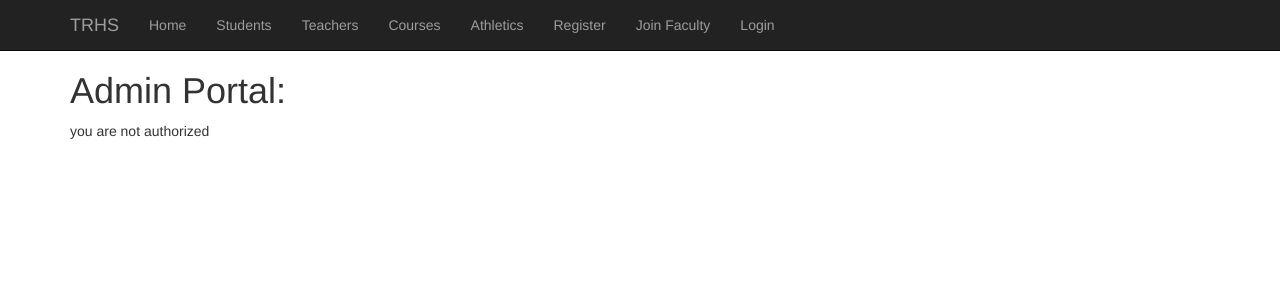
After one commit to trabnett/flask-highscool-app, a Flask app: page /admin in a window 1280 px wide. The commit adds this page. Shown: the top 300 px of the page. Run offline with Flask 2, Linux system fonts and the light colour scheme; some libraries are stand-ins or nearby versions.

Commit message:
added admin route

```diff
--- a/app/routes.py
+++ b/app/routes.py
@@ -1,6 +1,6 @@
 from app import app
 from flask import render_template, flash, redirect, url_for, request
-from app.forms import LoginForm, TestScore, NewSport, NewCourse, Register
+from app.forms import LoginForm, TestScore, NewSport, NewCourse, Register, JoinFaculty
 from app.students import Students
 from app import db
 from flask_login import current_user, login_user, logout_user
@@ -315,5 +315,15 @@ def register():
     form = Register()
     if request.method == 'POST' and form.validate():
         return render_template('register.html', form=form)
+    return render_template('register.html', form=form)
 
-    return render_template('register.html', form=form)
+@app.route('/join_faculty', methods=['GET', 'POST'])
+def join_faculty():
+    form = JoinFaculty()
+    if request.method == 'POST' and form.validate():
+        return render_template('join_faculty.html', form=form)
+    return render_template('join_faculty.html', form=form)
+
+@app.route('/admin', methods=['GET', 'POST'])
+def admin():
+    return render_template('admin.html')
--- /dev/null
+++ b/app/templates/admin.html
@@ -0,0 +1,12 @@
+{% extends 'layout.html' %}
+{% block content %}
+    <div class="buffer container">
+        <h1>Admin Portal:</h1>
+
+        {% if current_user.email == 'tim@timrabnett.com' %}
+            you are good
+        {% else %}
+            you are not authorized
+        {% endif %}
+    </div>
+{% endblock %}
--- a/app/templates/courses.html
+++ b/app/templates/courses.html
@@ -4,9 +4,9 @@
     <table class="table table-striped table-hover">
         <thead>
             <tr>
-                <td>Course Name</td>
-                <td>Grade</td>
-                <td>Teacher</td>
+                <th>Course Name</th>
+                <th>Grade</th>
+                <th>Teacher</th>
             </tr>
         </thead>
         <tbody>
--- a/app/templates/includes/_navbar.html
+++ b/app/templates/includes/_navbar.html
@@ -19,6 +19,9 @@
                 {% if current_user.is_anonymous %}
                 <li>
                     <a href="{{ url_for('register') }}">Register</a>
+                </li>
+                <li>
+                    <a href="{{ url_for('join_faculty') }}">Join Faculty</a>
                 </li>
                 <li>
                     <a href="{{ url_for('login') }}">Login</a>
--- a/app/templates/new_course_with_students.html
+++ b/app/templates/new_course_with_students.html
@@ -25,6 +25,9 @@
             </p>
             <p>
                 <table>
+                    <thead>
+                        <tr><td><h2>Add Students:</h2></td></tr>
+                    </thead>
                     {% for student in students %}
                         <tr class="student-checkbox">
                             <td><label style="width:14.5em"><input id="id{{ student.id }}"type="checkbox" class="checkbox style-2 pull-right" name="student{{ loop.index }}" value="{{ student.id }}">{{ student.first_name }} {{ student.last_name }}</lable></td>
--- a/app/templates/register.html
+++ b/app/templates/register.html
@@ -1,7 +1,7 @@
 {% extends "layout.html" %}
 {% block content %}
     <div class="buffer container">
-        <h1>working</h1>
+        <h1>Register As Student</h1>
         {{ wtf.quick_form(form, id='quick_form', action='/register') }}
     </div>
 {% endblock %}
--- a/app/templates/sport.html
+++ b/app/templates/sport.html
@@ -19,7 +19,6 @@
                     <th scope="col">Coach</th>
                 </tr>
             </thead>
-            <tbody>
             <tr>
                 <td>
                     <h4>{{summary[0][3].sport_name}}</h4>
@@ -28,7 +27,6 @@
                     <h4>{{summary[0][2].last_name}}</h4>
                 </td>
             </tr>
-            </tbody>
         </table>
         <table class="table table-striped table-hover">
             <thead>
@@ -36,12 +34,10 @@
                     <th scope="col">Team Members {{ summary|length }}/{{ summary[0][3].max_size }}</th>
                 </tr>
             </thead>
-            <tbody>
             {% for item in summary %}
                 <tr>
                     <td><a href="/students/{{ item[1].id }}">{{ item[1].first_name }} {{ item[1].last_name }}</a></td>
                 </tr>
-            </tbody>
             {% endfor%}
         </table>
     </div>
--- a/app/templates/sports.html
+++ b/app/templates/sports.html
@@ -9,7 +9,6 @@
                 <th scope="col">Coach</th>
             </tr>
         </thead>
-        <tbody>
             {% for sport in sports %}
             <tr>
                 {% if current_user.birthday  %}
@@ -31,7 +30,6 @@
                     <td><a href="/teachers/{{sport[1].id}}">{{ sport[1].first_name }}</a></td>
                 {% endif %}
             </tr>
-        </tbody>
         {% endfor%}
     </table>
 </div>
--- a/app/templates/student.html
+++ b/app/templates/student.html
@@ -61,7 +61,7 @@
                                     {% if current_user.id == student.id and current_user.birthday %}
                                     <td>
                                     <form action="/students/{{ student.id }}/sports/{{ sport[2].sport_name}}/delete" method="post">
-                                        <button class="btn btn-primary btn-xs" type="submit" name="dropout">Drop out of Sport</button>
+                                        <button style="float:right" class="btn btn-primary btn-xs" type="submit" name="dropout">Drop out of Sport</button>
                                     </form>
                                     </td>
                                     {% endif %}
```
Also changed, not shown: app/forms.py (+12 -1 lines), app/templates/join_faculty.html (added, +7 -0 lines). Lines whose indentation alone changed are shown as unchanged.
